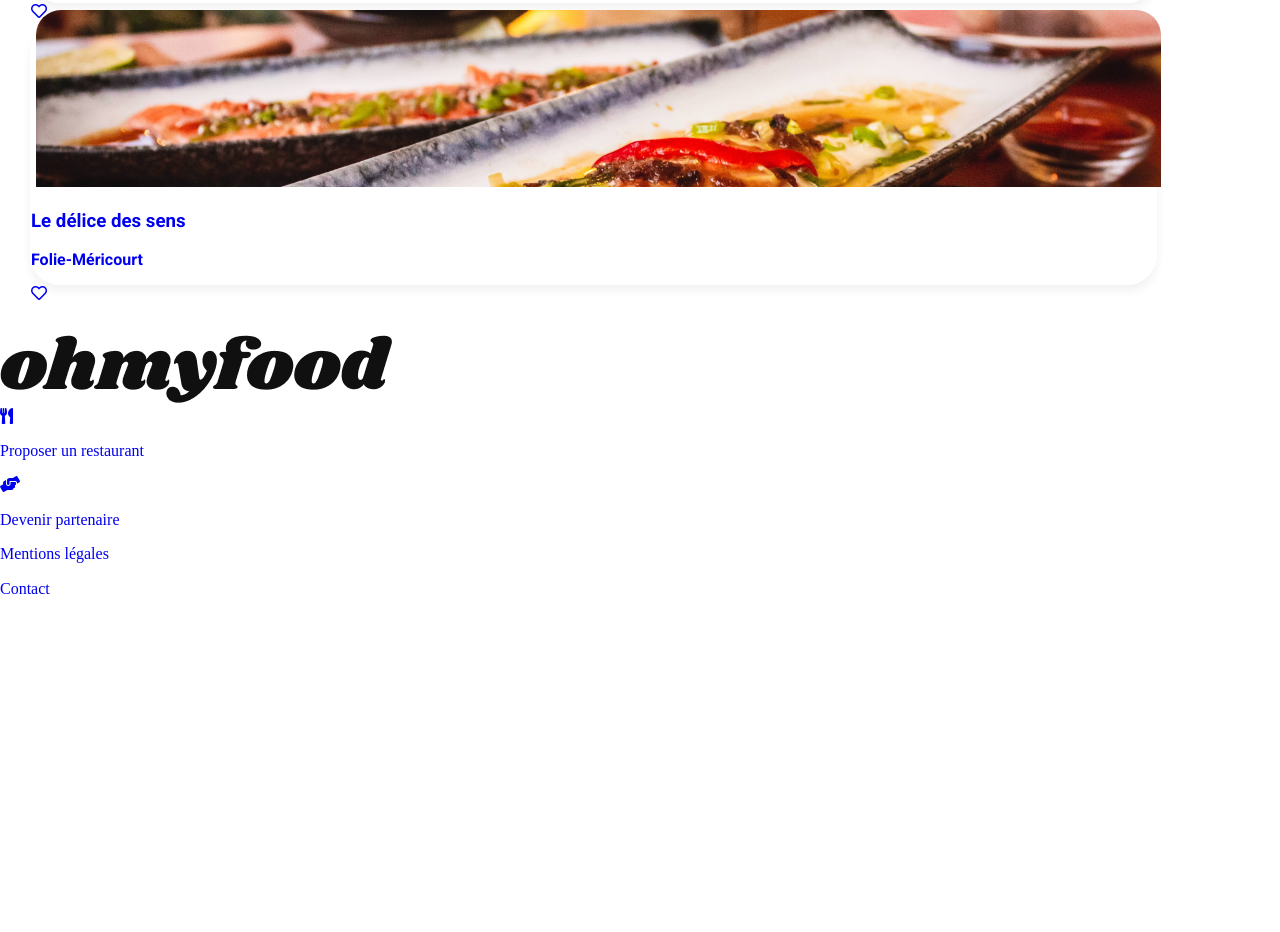
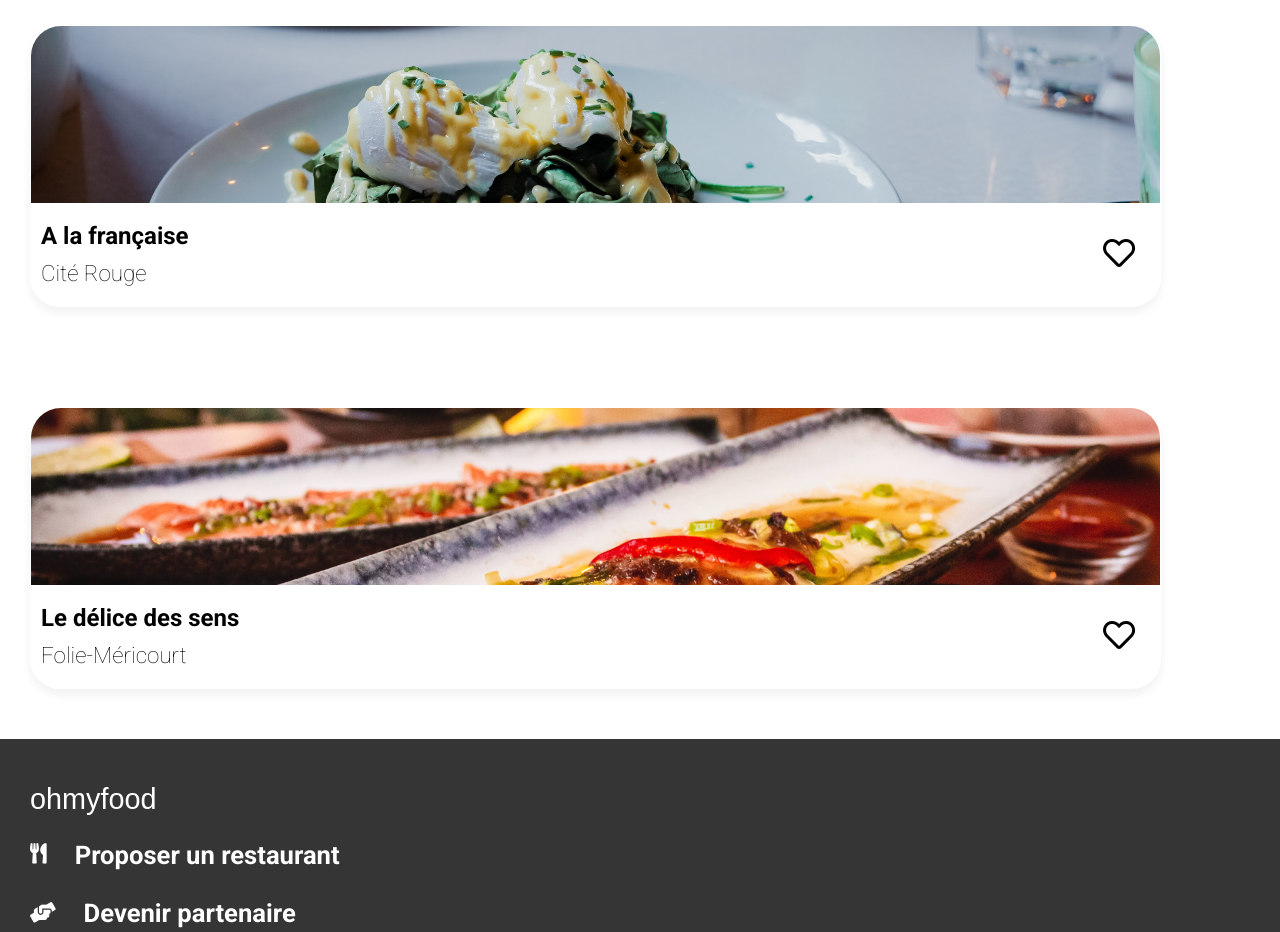
Before and after one commit to Baptiste71/BaptistePlanchon_3_06122021, a website: page index.html in a window 1280 px wide. Shown: the part 1694-2626 px from the top of the page. Before the commit the page ends 2308 px from the top, so only its background shows below. Drawn offline with Linux system fonts and the light colour scheme; a web font is replaced by a local one.

Commit message:
avancement 24-12-21

```diff
--- a/index.html
+++ b/index.html
@@ -199,31 +199,35 @@
     <footer>
 
         <div class="logo-footer">
-            <img class="ohmyfood" src="Maquettes Ohmyfood/images/logo/ohmyfood.png" alt="logo ohmyfood">
+            <p>ohmyfood</p>
         </div>
 
         <a class="footer-commun" href="#">
-            <div class="icone+texte-footer">
-                <i class="fas fa-utensils"></i>
+            <div class="icone-texte-footer">
+                <div class="icone-footer">
+                    <i class="fas fa-utensils"></i>
+                </div>
                 <p>Proposer un restaurant</p>
             </div>
         </a>
 
         <a class="footer-commun" href="#">
-            <div class="icone+texte-footer">
-                <i class="fas fa-hands-helping"></i>
+            <div class="icone-texte-footer partenaire">
+                <div class="icone-footer">
+                    <i class="fas fa-hands-helping fa-fw-footer"></i>
+                </div>
                 <p>Devenir partenaire</p>
             </div>
         </a>
 
         <a class="footer-commun" href="#">
-            <div class="mentions-legales">
+            <div class="txt-footer">
                 <p>Mentions légales</p>
             </div>
         </a>
 
         <a class="footer-commun" href="#">
-            <div class="contact">
+            <div class="txt-footer contact">
                 <p>Contact</p>
             </div>
         </a>
--- /dev/null
+++ b/sass/layouts/_footer-commun.scss
@@ -0,0 +1,42 @@
+footer {
+    background: $couleur-footer;
+    width: 100%;
+    padding-bottom: 50px;
+}
+
+.logo-footer {
+    @include police-logo;
+    font-size: 1.8em;
+    width: 27%;
+    height: 17px;
+    color: white;
+    margin-left: 30px;
+    margin-bottom: 25px;
+    padding: 15px 0px 15px 0px;
+}
+
+.footer-commun {
+    @include police-txt;
+    font-size: 1.6em;
+    color: white;
+    margin-left: 30px;
+}
+
+.icone-texte-footer {
+    @include flex;
+    align-items: center;
+    margin: 0px 0px 0px 30px;
+}
+
+.icone-footer {
+    color: white;
+    font-size: .8em;
+}
+
+.icone-texte-footer p {
+    margin: 0px 0px 0px 28px;
+}
+
+.txt-footer p {
+    margin: 0px 0px 0px 30px;
+}
--- a/sass/main.scss
+++ b/sass/main.scss
@@ -2,6 +2,7 @@
 @import "./utils/mixins";
 @import "./base/fondations";
 @import "./components/bouton";
+@import "./layouts/footer-commun";
 @import "./pages/accueil/header-accueil";
 @import "./pages/accueil/section1-accueil";
 @import "./pages/accueil/section2-accueil";
--- a/sass/pages/accueil/_section3-accueil.scss
+++ b/sass/pages/accueil/_section3-accueil.scss
@@ -5,24 +5,21 @@
 
 .titres-section-3-accueil {
     @include titres-sections-accueil;
-    margin-bottom: 50px;
 }
 
 
 .page-menu {
-    width: 90%;
+    width: 100%;
     text-decoration: none;
 }
 .nom-resto {
     @include police-txt;
-    @include flex-center;
-    flex-direction: column;
     border: solid 1px #FFFFFF;
     border-radius: 30px;
-    margin-top: -30px;
+    margin-top: 50px;
     margin-bottom: 50px;
     width: 90%;
-    height: 260px;
+    height: 280px;
     box-shadow: 0px 6px 10px #f2f2f2;
     text-decoration: none;
 }
@@ -32,10 +29,37 @@
     width: 100%;
     height: 177px;
     border-radius: 30px 30px 0px 0px;
-    padding: 5px;
 }
 
 .ensemble-resto {
-    padding-top: 70px;
-    margin-left: 30px;
+     margin-left: 30px;
+     width: 98%;
+     @include flex-direction-column;
+     align-items: flex-start;
 }
+
+.descriptif-section-3 {
+    @include space-between;
+    align-items: center;
+    color: black;
+}
+
+.descriptif-resto {
+    @include flex-direction-column;
+}
+
+.descriptif-resto h3 {
+    font-size: 1.5em;
+    margin: 20px 0px 5px 10px;
+}
+
+.descriptif-resto p {
+    @include police-txt-secondaire;
+    font-size: 1.4em;
+    margin: 5px 0px 20px 10px;
+}
+
+.coeur-favori {
+    padding-right: 25px;
+    font-size: 2em;
+}
--- a/sass/utils/_mixins.scss
+++ b/sass/utils/_mixins.scss
@@ -6,9 +6,23 @@
     font-family: 'Roboto', sans-serif;
     font-weight: 100;
 }
+@mixin police-logo {
+    font-family: 'Shrikhand', sans-serif;
+}
+@mixin flex {
+    display: flex;
+}
+@mixin flex-direction-column {
+    display: flex;
+    flex-direction: column;
+}
 @mixin flex-center {
     display: flex;
     justify-content: center;
+}
+@mixin space-between {
+    display: flex;
+    justify-content: space-between;
 }
 @mixin margin-padding-0 {
     margin: 0;
@@ -16,7 +30,6 @@
 }
 @mixin titres-sections-accueil {
     width: 100%;
-    height: 30px;
     margin-left: 30px;
     @include police-txt;
     font-size: 1.6em;
--- a/sass/utils/_variables.scss
+++ b/sass/utils/_variables.scss
@@ -1,6 +1,7 @@
 $couleur-primaire: rgb(147, 86, 220);
 $couleur-secondaire: #FF79DA;
 $couleur-tertiaire: #99E2D0;
+$couleur-footer: rgb(53, 53, 53);
 
 $couleur-hover-background-st: rgba(147, 86, 220, 0);
 $couleur-hover-background-ed: rgba(147, 86, 220, 1);
```
Also changed, not shown: public/css/style.css.
